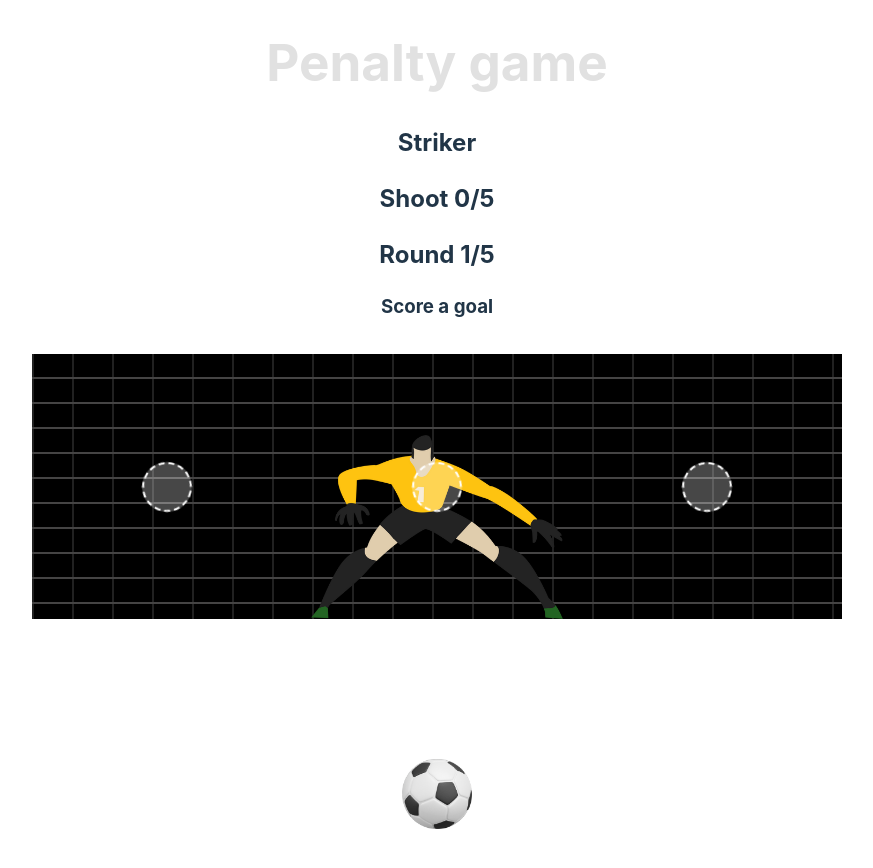
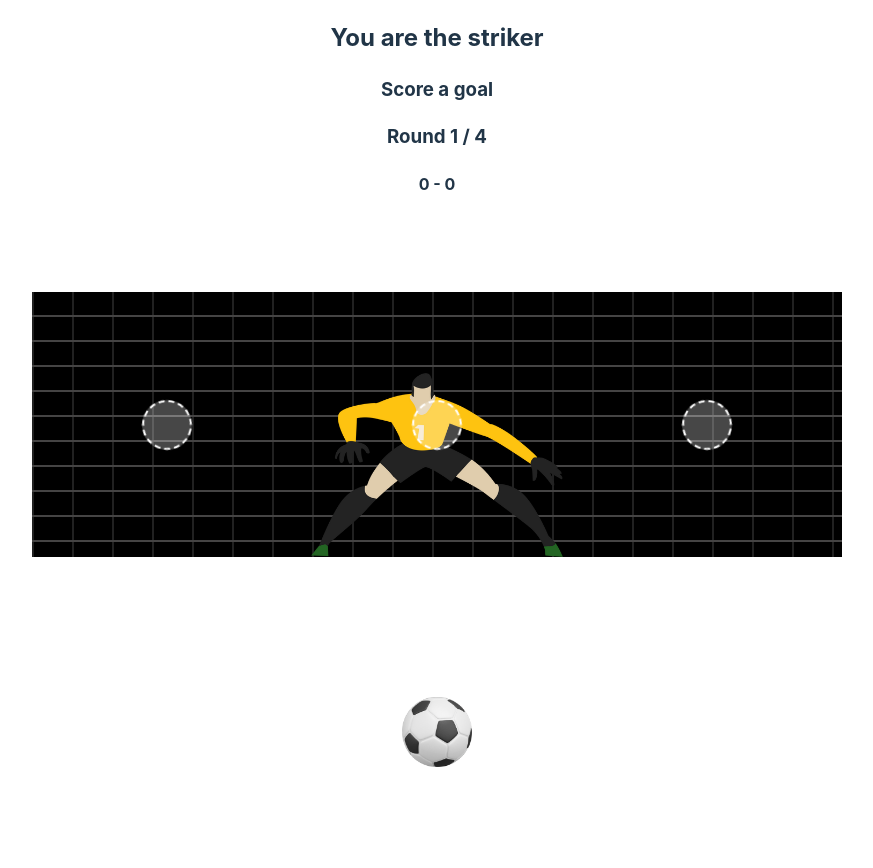
Before and after one commit to EthanGely/Penalty, a React (Vite) app: page /game in a window 1280 px wide. Shown: the top 868 px of the page, without its empty margins (203-1076 px from the left). Built offline with nearby package versions, Linux system fonts and the light colour scheme; no server answers.

Commit message:
Support gamepad + vibrations

```diff
--- a/package.json
+++ b/package.json
@@ -11,6 +11,7 @@
   },
   "dependencies": {
     "@types/socket.io-client": "^3.0.0",
+    "axios": "^1.6.8",
     "react": "^18.2.0",
     "react-dom": "^18.2.0",
     "react-router-dom": "^6.22.3",
--- a/src/game.scss
+++ b/src/game.scss
@@ -33,6 +33,7 @@
         border-top-right-radius: 10px;
         position: relative;
         aspect-ratio: 3/1;
+        transition: all .3s;
 
         @media (max-width: 768px) {
             border: 5px solid #fff;
@@ -101,7 +102,8 @@
                     height: 40px;
                 }
 
-                &:hover {
+                &:hover,
+                &.active {
                     border-style: solid;
                     background: #ffffffcb;
                     cursor: pointer;
@@ -164,6 +166,42 @@
 
         &.pos2.missed {
             animation: pos2Missed 1s linear 1 forwards;
+        }
+    }
+}
+
+.goalkeeperRole {
+    .goal {
+        max-width: 90%;
+        max-height: 50vh;
+    }
+
+    .ball:not([class*="pos"]) {
+        display: none;
+    }
+
+}
+
+.scoreManche {
+    padding: 20px 0;
+    display: flex;
+    justify-content: space-between;
+    gap: 10px;
+    width: fit-content;
+    margin: 0 auto;
+
+    .score {
+        border: 1px solid white;
+        border-radius: 100%;
+        width: 20px;
+        height: 20px;
+
+        &.win {
+            background: green;
+        }
+
+        &.fail {
+            background: red;
         }
     }
 }
--- a/src/game.tsx
+++ b/src/game.tsx
@@ -4,42 +4,176 @@ import gardien from './assets/goalkeeper.png';
 import ball from './assets/ball.png';
 import { socket } from './main';
 import { useNavigate } from "react-router-dom";
-
-
+import axios from "axios";
+let previousButton = 0;
 
 function Game() {
 
     // Status du joueur (gardien ou tireur)
     const [isGoalKeeper, setIsGoalKeeper] = useState(false);
-    // Score de la manche en cours
-    const [score, setScore] = useState("");
-    // Nombre de tirs de la manche en cours
-    const [shoots, setShoots] = useState("Shoot 0/5");
+
+    // Score de la manche en cours (array contenant les tirs réussis ou non)
+    const [score, setScore] = useState([]);
+
+    // Nombre de tirs maximum de la manche en cours
+    const [maxShots, setMaxShots] = useState(5);
+
     // Numéro de la manche en cours
-    const [round, setRound] = useState("Round 1/5");
+    const [round, setRound] = useState(1);
+
+    // Nombre maximum de manches de la partie
+    const [maxRounds, setMaxRounds] = useState(4);
+
+    // Nombre de points total
+    const [totalPoints, setTotalPoints] = useState("0 - 0");
+
+    // Nom des joueurs
+    const [nomJoueurs, setNomJoueurs] = useState("");
+
     // Index de la position tirée
     const [indexShoot, setIndexShoot] = useState(-1);
+
     // Index du gardien
     const [indexGoalKeeper, setIndexGoalKeeper] = useState(-1);
-    //Ball index
+
+    // Index de la position choisie à la manette
+    const [indexController, setIndexController] = useState(-1);
+
+    // ID de la manette à utiliser
+    const [idController, setIdController] = useState(-1);
+
+    // Index de la position de la balle
     const [indexBall, setIndexBall] = useState(-1);
+
+    //Adresse IP client
+    const [ip, setIP] = useState("");
 
     const navigate = useNavigate();
 
+    const getData = async () => {
+        const res = await axios.get("https://api.ipify.org/?format=json");
+        console.log("ip : ", res.data.ip);
+
+        setIP(res.data.ip);
+    };
+
+    // Function to update gamepad state
+    function updateGamepadState() {
+        const gamepads = navigator.getGamepads();
+
+        //console.log("Trying to connect to gamepad : ", idController);
+
+        // connect to affected gamepas
+        if (idController >= 0 && gamepads && gamepads[idController]) {
+            const gamepad = gamepads[idController];
+
+            if (gamepad) {
+                // Check if the gamepad is connected
+                setIndexController(state => {
+                    let indexCtrl = state;
+
+                    if (!gamepad.buttons[14].pressed && !gamepad.buttons[15].pressed) {
+                        previousButton = 0;
+                    } else {
+                        if (gamepad.buttons[14].pressed && previousButton != 14) {
+                            indexCtrl--;
+                            //console.log("flèche gauche");
+                            previousButton = 14;
+                        }
+
+                        if (gamepad.buttons[15].pressed && previousButton != 15) {
+                            indexCtrl++;
+                            //console.log("flèche droite");
+                            previousButton = 15;
+                        }
+                    }
+
+                    //console.log("Selected index : ", Math.max(Math.min(indexCtrl, 2), 0));
+
+                    if (gamepad.buttons[0].pressed) {
+                        shoot(Math.max(Math.min(indexCtrl, 2), 0));
+                        //console.log("bouton A");
+                    }
+                    return Math.max(Math.min(indexCtrl, 2), 0);
+                });
+            }
+        }
+    }
+
+    useEffect(() => {
+        getData();
+    }, []);
+
     // Get role on page load
     useEffect(() => {
-        socket.emit('getRole')
-    })
+        socket.emit('getInfos');
+
+        const listener = (event: GamepadEvent) => {
+            console.log("Gamepad connected :", event.gamepad.index);
+            socket.emit("gamePad", event.gamepad.index, ip);
+        }
+
+        window.removeEventListener("gamepadconnected", listener);
+        window.addEventListener("gamepadconnected", listener);
+    }, [ip])
 
     useEffect(() => {
-        // Setting role
-        socket.off('role');
-        socket.on('role', (role) => {
-            if (role == "goalkeeper") {
-                setIsGoalKeeper(true);
-            } else {
-                setIsGoalKeeper(false);
+        // getting the gamepad ID
+        socket.off("gamePadID");
+        socket.on("gamePadID", (id) => {
+            console.log("Gamepad ID received : ", id);
+            setIdController(id);
+
+            setTimeout(() => {
+                if (id == -1) {
+                    navigator.getGamepads().forEach((gamepad) => {
+                        if (gamepad) {
+                            socket.emit("gamePad", gamepad.index, ip);
                         }
+                    }
+                    )
+                }
+            }, 1000);
+        });
+
+        return () => {
+            socket.off("gamePadID");
+        }
+    }, []);
+
+    useEffect(() => {
+        const interval = setInterval(() => {
+            updateGamepadState();
+        }, 100);
+
+        return () => clearInterval(interval);
+    }, [idController]);
+
+    useEffect(() => {
+        // Setting basic infos about the game
+        // Once per game
+        socket.off('infos');
+        socket.on('infos', (isGoalKeeper, maxShots, maxRounds, nomJoueurs, score) => {
+            if (isGoalKeeper != null) {
+                setIsGoalKeeper(isGoalKeeper);
+            }
+
+            if (maxShots !== null) {
+                setMaxShots(maxShots);
+            }
+
+            if (maxRounds !== null) {
+                setMaxRounds(maxRounds);
+            }
+
+            if (nomJoueurs !== null) {
+                setNomJoueurs(nomJoueurs);
+            }
+
+            if (score !== null) {
+                setScore(score);
+            }
+
         });
 
         // redirect (to home page)
@@ -56,13 +190,21 @@ function Game() {
 
         // update shoot / round / goalKeeper pos (both player shooted)
         socket.off('shootUpdate');
-        socket.on('shootUpdate', (shoots, maxShoot, round, maxRound, shootIndex, indexGoalKeeper) => {
-            setShoots("Shoot " + shoots + "/" + maxShoot);
-            setRound("Round " + round + "/" + maxRound);
+        socket.on('shootUpdate', (round, totalPoints, shootIndex, indexGoalKeeper) => {
+            setRound(round);
+            setTotalPoints(totalPoints);
 
             if (shootIndex !== null) {
                 setIndexShoot(shootIndex);
                 setIndexBall(shootIndex);
+
+                if (shootIndex == indexGoalKeeper && isGoalKeeper) {
+                    navigator.vibrate(100);
+                } else if (shootIndex != indexGoalKeeper && !isGoalKeeper) {
+                    navigator.vibrate(100);
+                } else {
+                    navigator.vibrate(250);
+                }
             }
 
             if (indexGoalKeeper !== null) {
@@ -89,7 +231,8 @@ function Game() {
         })
 
         return () => {
-            socket.off('role');
+            socket.off('infos');
+            socket.off("gamePadID");
             socket.off('location');
             socket.off('scoreUpdate');
             socket.off('shootUpdate');
@@ -104,14 +247,20 @@ function Game() {
         socket.emit("shoot", index);
     }
 
+    //console.log("Score :", score);
     return (
         <>
-            <h1>Penalty game</h1>
-            <h2>{isGoalKeeper ? "Goalkeeper" : "Striker"}</h2>
-            <h2>{score}</h2>
-            <h2>{shoots}</h2>
-            <h2>{round}</h2>
+            <div className={(isGoalKeeper ? "goalkeeper" : "striker") + "Role"}>
+                <h2>{"You are the " + (isGoalKeeper ? "goalkeeper" : "striker")}</h2>
                 <h3>{isGoalKeeper ? "Defend your goal" : "Score a goal"}</h3>
+                <h3>Round {round} / {maxRounds}</h3>
+                <h4>{totalPoints}</h4>
+                <h4>{nomJoueurs}</h4>
+                <div className="scoreManche">
+                    {Array.from({ length: maxShots }).map((_, index) => (
+                        <div className={"score" + (score && score[index] === true ? " win" : (score && score[index] === false ? " fail" : ""))} key={index}></div>
+                    ))}
+                </div>
                 <div className="game">
                     <div className="goal">
                         <div className={"goalkeeper" + (indexGoalKeeper != -1 ? " pos" + indexGoalKeeper : "")}>
@@ -119,14 +268,15 @@ function Game() {
                         </div>
                         <div className="shoots">
                             {[0, 1, 2].map((id) => (
-                            <div className={indexShoot != -1 && indexShoot == id ? "shoot shooted" : (indexShoot != -1 ? "shoot invisible" : "shoot")} id={id.toString()} onClick={() => shoot(id)} key={id}></div>
+                                <div className={(indexController !== -1 && indexController == id ? "active " : "") + (indexShoot != -1 && indexShoot == id ? "shoot shooted" : (indexShoot != -1 ? "shoot invisible" : "shoot"))} id={id.toString()} onClick={() => shoot(id)} key={id}></div>
                             ))}
                         </div>
-                    <div className={"ball" + (indexBall != -1 ? " pos" + indexBall.toString() + (indexGoalKeeper != indexBall ? " missed" : ""): "")}>
+                        <div className={"ball" + (indexBall != -1 ? " pos" + indexBall.toString() + (indexGoalKeeper != indexBall ? " missed" : "") : "")}>
                             <img src={ball} />
                         </div>
                     </div>
                     <div className="shooter"></div>
+                </div>
             </div>
         </>
     )
--- a/src/index.scss
+++ b/src/index.scss
@@ -86,6 +86,10 @@ nav {
   padding: 25px 100px;
   box-shadow: 0 0 20px rgba(0, 0, 0, 0.4);
 
+  @media screen and (max-width: 768px) {
+    display: none;
+  }
+
   .logo {
     width: 125px;
     height: 75px;
--- a/src/main.tsx
+++ b/src/main.tsx
@@ -5,7 +5,8 @@ import Game from './game';
 import './index.scss'
 import { io } from 'socket.io-client';
 
-export const socket = io("https://serverpenalty.onrender.com");
+export const socket = io("https://serverpenalty.onrender.com/null");
+//export const socket = io("localhost:3000");
 
 const router = createBrowserRouter([
     {
```
Also changed, not shown: 1 other file (tests, documents, lock files or other folders). Lines whose indentation alone changed are shown as unchanged.
